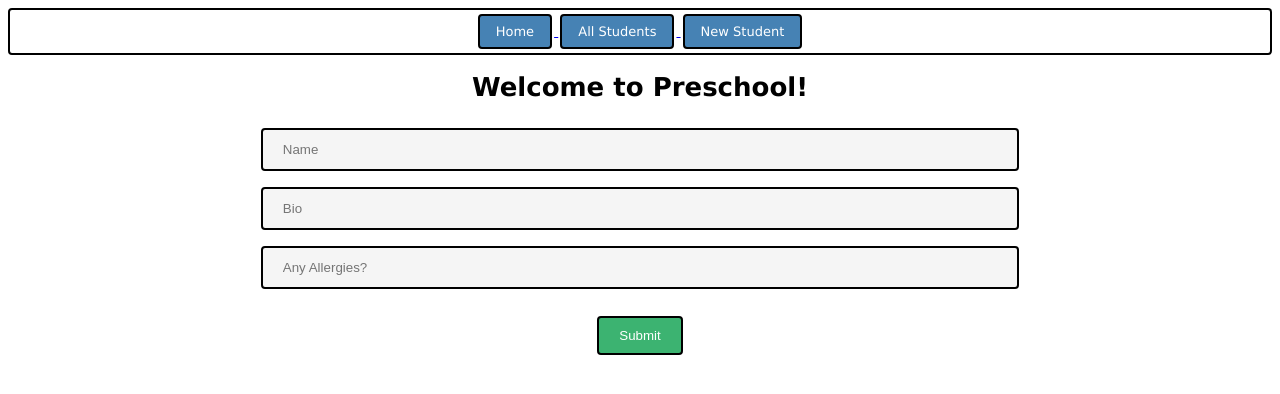
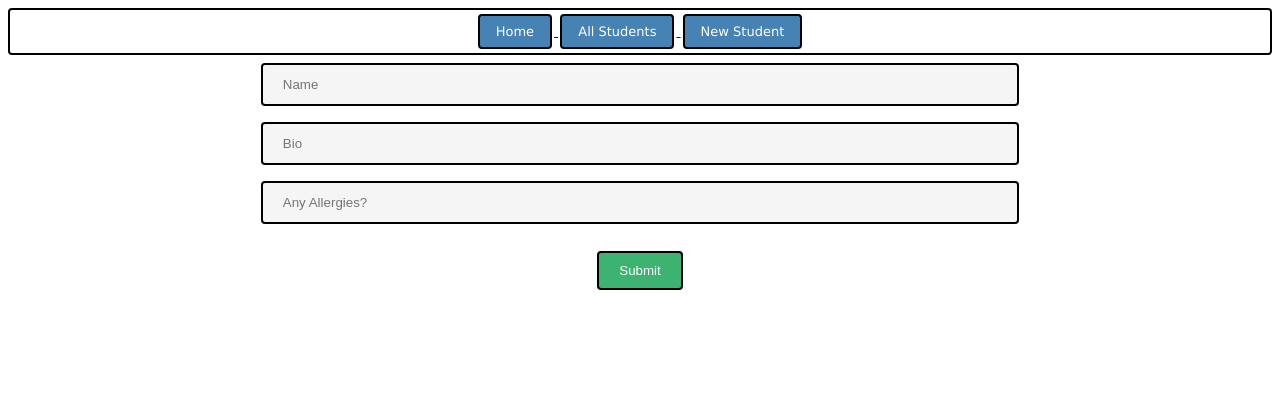
Before and after one commit to amkera/preschool-frontend, a React (Create React App) app: page /students/new in a window 1280 px wide. Shown: the top 394 px of the page. Built offline with nearby package versions, Linux system fonts and the light colour scheme; no server answers.

Commit message:
getting rid of comments

```diff
--- a/src/components/Student.js
+++ b/src/components/Student.js
@@ -7,12 +7,6 @@ import {Route, Link} from 'react-router-dom'
 
 
 const Student = (props) => {
-
-  //let student = props.students[props.match.params.id - 1]
-                //^regular props     //^router props
-                //there is a bug here. clicking on the 4th and 5th student show no data but
-                //manual manipulation of URL works
-
 
   let student = props.students.filter(student => student.id == props.match.params.id)[0]
 
--- a/src/containers/StudentsContainer.js
+++ b/src/containers/StudentsContainer.js
@@ -22,8 +22,9 @@ class StudentsContainer extends React.Component {
 
       <div>
         <Header/>
-        <Home />
+
         <Switch>
+          <Route exact path="/" component={Home}/>
           <Route path="/students/new" component={StudentForm} />
           <Route path="/students/:id" render={(routerProps) => <Student {...routerProps} students={this.props.students} /> } />
           <Route path="/students" render={(routerProps) => <Students {...routerProps} students={this.props.students} /> } />
```
Also changed, not shown: src/components/Students.js (+5 -9 lines).
